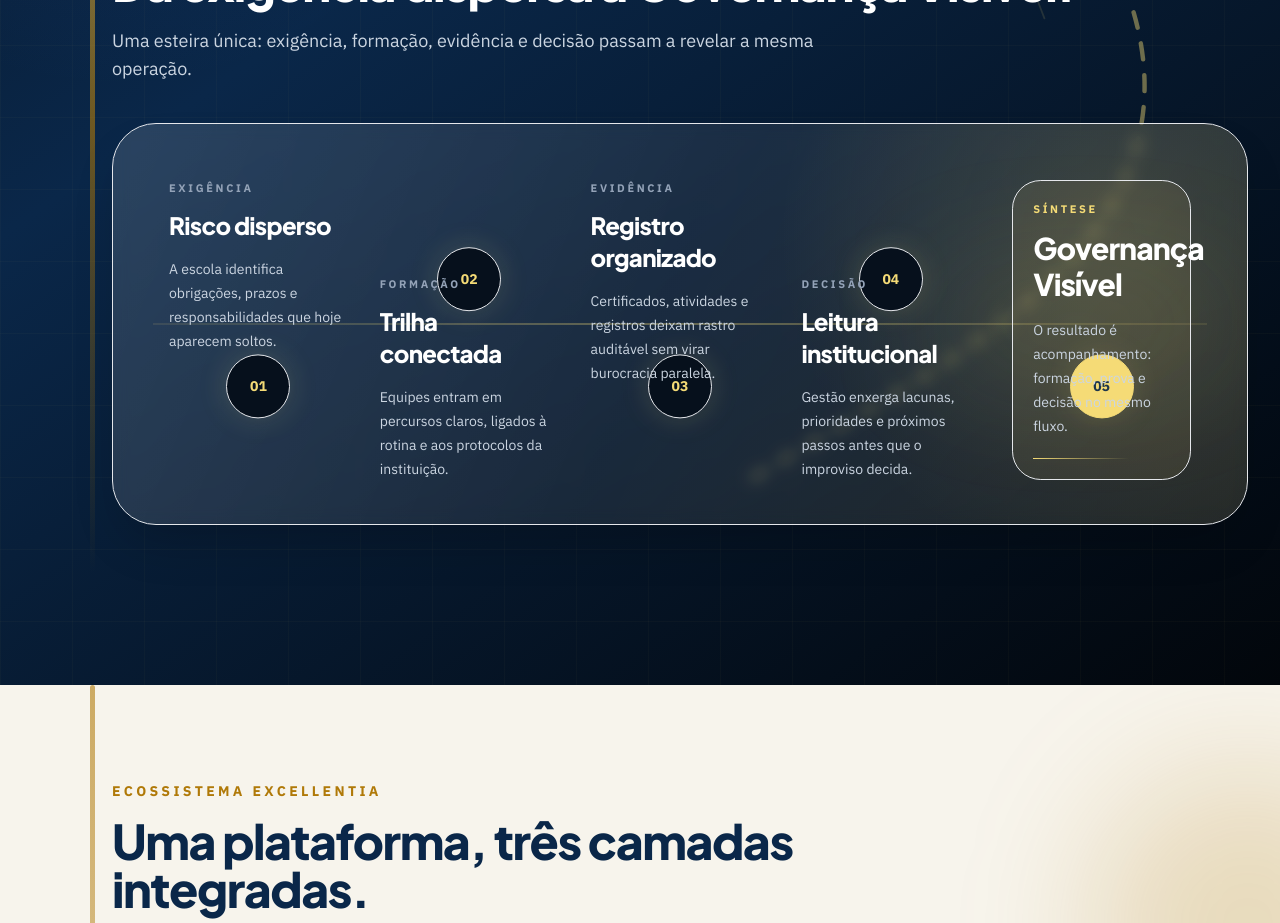
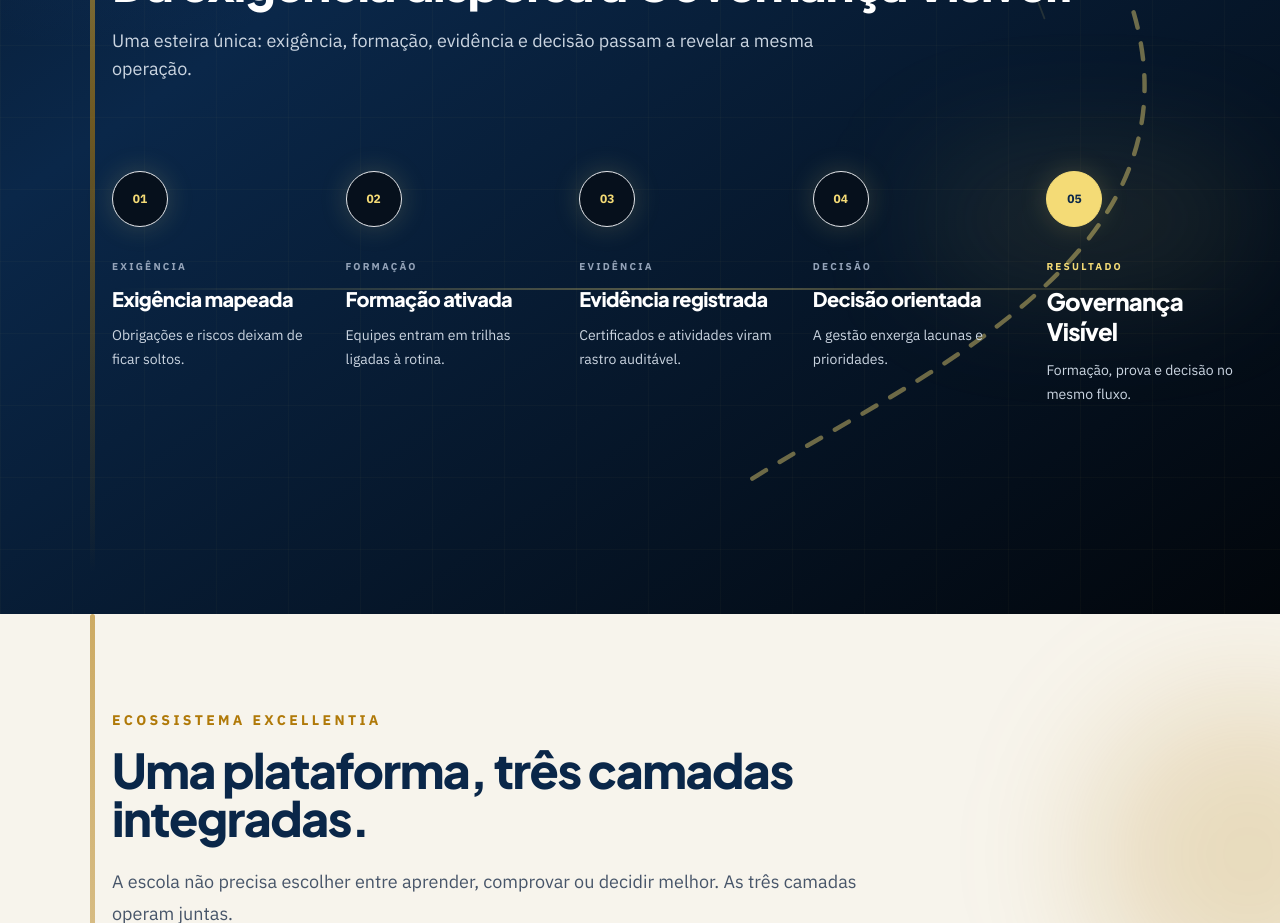
Before and after one commit to CACFLeite/excellentia-site, a Next.js app: page / in a window 1280 px wide. Shown: the part 900-1823 px from the top of the page. Built offline with nearby package versions, Linux system fonts and the light colour scheme; no server answers.

Commit message:
Restore integrated governance flow band

```diff
--- a/src/app/(main)/page.tsx
+++ b/src/app/(main)/page.tsx
@@ -7,32 +7,32 @@
   {
     number: '01',
     eyebrow: 'exigência',
-    title: 'Risco disperso',
-    description: 'A escola identifica obrigações, prazos e responsabilidades que hoje aparecem soltos.',
+    title: 'Exigência mapeada',
+    description: 'Obrigações e riscos deixam de ficar soltos.',
   },
   {
     number: '02',
     eyebrow: 'formação',
-    title: 'Trilha conectada',
-    description: 'Equipes entram em percursos claros, ligados à rotina e aos protocolos da instituição.',
+    title: 'Formação ativada',
+    description: 'Equipes entram em trilhas ligadas à rotina.',
   },
   {
     number: '03',
     eyebrow: 'evidência',
-    title: 'Registro organizado',
-    description: 'Certificados, atividades e registros deixam rastro auditável sem virar burocracia paralela.',
+    title: 'Evidência registrada',
+    description: 'Certificados e atividades viram rastro auditável.',
   },
   {
     number: '04',
     eyebrow: 'decisão',
-    title: 'Leitura institucional',
-    description: 'Gestão enxerga lacunas, prioridades e próximos passos antes que o improviso decida.',
+    title: 'Decisão orientada',
+    description: 'A gestão enxerga lacunas e prioridades.',
   },
   {
     number: '05',
-    eyebrow: 'síntese',
+    eyebrow: 'resultado',
     title: 'Governança Visível',
-    description: 'O resultado é acompanhamento: formação, prova e decisão no mesmo fluxo.',
+    description: 'Formação, prova e decisão no mesmo fluxo.',
     result: true,
   },
 ]
@@ -166,27 +166,24 @@
               </p>
             </div>
 
-            <div className="relative overflow-hidden rounded-[2.75rem] border border-white/14 bg-white/[0.06] p-6 shadow-2xl shadow-black/20 backdrop-blur md:p-8 lg:p-10">
-              <div className="absolute inset-0 bg-[radial-gradient(circle_at_88%_28%,rgba(244,219,118,.14),transparent_32%),linear-gradient(112deg,rgba(255,255,255,.08),rgba(255,255,255,.02)_48%,rgba(244,219,118,.08))]" />
-              <div className="absolute left-8 top-8 h-[calc(100%-4rem)] w-px bg-gradient-to-b from-gold-light/20 via-gold-light/70 to-gold-light/20 lg:left-10 lg:right-10 lg:top-1/2 lg:h-px lg:w-auto lg:-translate-y-1/2 lg:bg-gradient-to-r" />
-              <div className="absolute left-8 top-8 hidden h-[calc(100%-4rem)] w-20 rounded-full bg-gold-light/10 blur-3xl lg:left-auto lg:right-6 lg:top-1/2 lg:block lg:h-24 lg:w-72 lg:-translate-y-1/2" />
+            <div className="relative py-4 md:py-8 lg:py-12">
+              <div className="pointer-events-none absolute inset-x-0 top-1/2 hidden h-px -translate-y-1/2 bg-gradient-to-r from-gold-light/0 via-gold-light/70 to-gold-light/0 lg:block" />
+              <div className="pointer-events-none absolute left-6 top-0 h-full w-px bg-gradient-to-b from-gold-light/0 via-gold-light/65 to-gold-light/0 lg:hidden" />
+              <div className="pointer-events-none absolute right-0 top-8 hidden h-32 w-80 rounded-full bg-gold-light/10 blur-3xl lg:block" />
 
-              <div className="relative grid grid-cols-1 gap-8 lg:grid-cols-5 lg:gap-0">
-                {governanceFlow.map((step, index) => {
+              <div className="relative grid grid-cols-1 gap-10 pl-16 lg:grid-cols-5 lg:gap-8 lg:pl-0">
+                {governanceFlow.map((step) => {
                   const isResult = step.result
                   return (
-                    <div key={step.title} className={`relative pl-12 lg:min-h-[320px] lg:px-4 lg:pl-4 ${index % 2 ? 'lg:pt-28' : 'lg:pt-4'}`}>
-                      <div className={`absolute left-0 top-1.5 flex h-16 w-16 items-center justify-center rounded-full border text-sm font-black shadow-[0_0_30px_rgba(244,219,118,.16)] lg:left-1/2 lg:top-1/2 lg:-translate-x-1/2 ${index % 2 ? 'lg:-translate-y-[4.8rem]' : 'lg:translate-y-[1.9rem]'} ${isResult ? 'border-gold-light bg-gold-light text-navy' : 'border-white/18 bg-[#06101c] text-gold-light'}`}>
+                    <div key={step.title} className="relative lg:min-h-[220px]">
+                      <div className={`absolute -left-16 top-0 flex h-12 w-12 items-center justify-center rounded-full border text-xs font-black shadow-[0_0_28px_rgba(244,219,118,.18)] lg:static lg:mb-8 lg:h-14 lg:w-14 ${isResult ? 'border-gold-light bg-gold-light text-navy' : 'border-white/18 bg-[#06101c] text-gold-light'}`}>
                         {step.number}
                       </div>
 
-                      <div className={`relative max-w-sm ${isResult ? 'lg:rounded-[1.8rem] lg:border lg:border-gold-light/24 lg:bg-gold-light/[0.08] lg:p-5' : ''}`}>
-                        <div className={`text-[11px] font-black uppercase tracking-[0.24em] ${isResult ? 'text-gold-light' : 'text-slate-400'}`}>{step.eyebrow}</div>
-                        <h3 className={`mt-3 font-black tracking-[-0.03em] ${isResult ? 'text-2xl text-white md:text-3xl' : 'text-xl text-white md:text-2xl'}`}>{step.title}</h3>
-                        <p className="mt-4 text-sm leading-6 text-slate-300">{step.description}</p>
-                        {isResult && (
-                          <div className="mt-5 h-px w-24 bg-gradient-to-r from-gold-light to-transparent" />
-                        )}
+                      <div className="max-w-xs lg:max-w-[13rem]">
+                        <div className={`text-[10px] font-black uppercase tracking-[0.22em] ${isResult ? 'text-gold-light' : 'text-slate-400'}`}>{step.eyebrow}</div>
+                        <h3 className={`mt-3 font-black leading-tight tracking-[-0.03em] ${isResult ? 'text-2xl text-white' : 'text-xl text-white'}`}>{step.title}</h3>
+                        <p className="mt-3 text-sm leading-6 text-slate-300">{step.description}</p>
                       </div>
                     </div>
                   )
```
